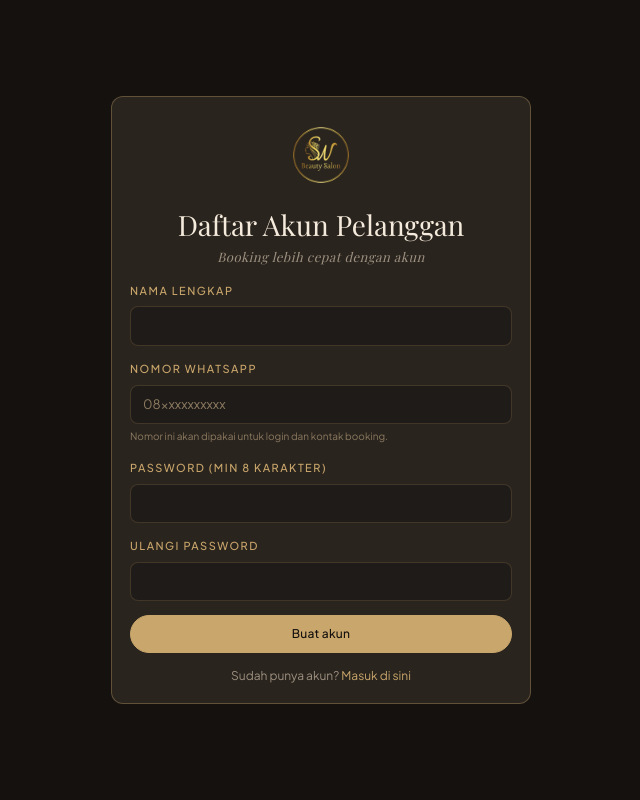
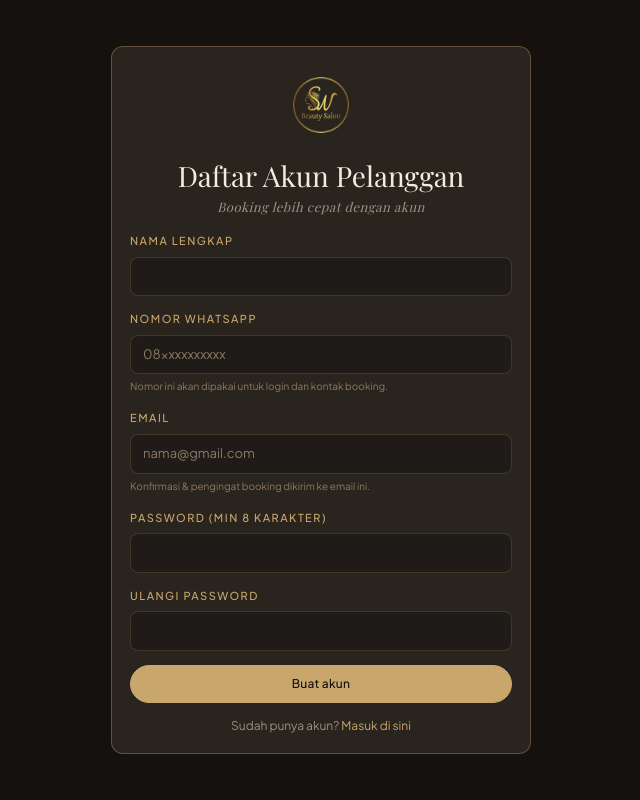
Before and after one commit to ryuken25/beauty-salon, a CodeIgniter 4 app: the page made by app/Views/auth/register.php in a window 1280 px wide. Shown: the whole page, without its empty margins (319-959 px from the left). Run offline with PHP 8.4 and a stand-in for CodeIgniter, Linux system fonts and the light colour scheme; the template is opened without the code that fills it, so the values that code supplies are empty; some libraries are stand-ins or nearby versions; some web fonts are replaced.

Commit message:
feat(auth): wajibkan email saat register pelanggan
Email akan jadi tujuan notifikasi (FASE 14). Sebelumnya boleh null
karena pelanggan tak punya akun — sekarang harus terisi & unik.

Auth::register:
  - Rules: email = required|valid_email|max_length[150]|is_unique[users.email]
  - Normalisasi sebelum insert: strtolower(trim(...)) — sehingga
    'User@Gmail.com' bertabrakan dengan 'user@gmail.com' di unique
    constraint dan inbox tujuan deterministik.
  - is_unique pun menyelesaikan BUG-3: dulu banyak NULL lolos di
    UNIQUE(email), sekarang kolomnya selalu terisi sehingga keduanya
    saling memperkuat.

auth/register view: input email baru di antara nomor WA dan
password, dengan help-text 'Konfirmasi & pengingat booking dikirim
ke email ini.' supaya pelanggan tahu kenapa wajib.

```diff
--- a/app/Controllers/Auth.php
+++ b/app/Controllers/Auth.php
@@ -70,6 +70,7 @@ class Auth extends BaseController
         if ($this->request->getMethod() === 'POST') {
             $rules = [
                 'nama' => 'required|min_length[3]|max_length[100]',
+                'email' => 'required|valid_email|max_length[150]|is_unique[users.email]',
                 'nomor_hp' => 'required|regex_match[/^(\+?62|0)8[0-9]{7,12}$/]',
                 'password' => 'required|min_length[8]',
                 'password_confirm' => 'required|matches[password]',
@@ -82,8 +83,9 @@ class Auth extends BaseController
             if ($userModel->where('nomor_hp', $phone)->first()) {
                 return redirect()->back()->withInput()->with('error', 'Nomor WhatsApp sudah terdaftar. Silakan login.');
             }
+            $email = strtolower(trim((string) $this->request->getPost('email')));
             $userModel->insert([
-                'email' => null,
+                'email' => $email,
                 'password_hash' => password_hash((string) $this->request->getPost('password'), PASSWORD_BCRYPT),
                 'nama' => trim((string) $this->request->getPost('nama')),
                 'nomor_hp' => $phone,
--- a/app/Views/auth/register.php
+++ b/app/Views/auth/register.php
@@ -19,6 +19,11 @@
       <div class="form-salon-help">Nomor ini akan dipakai untuk login dan kontak booking.</div>
     </div>
     <div class="mb-2">
+      <label class="form-salon-label">Email</label>
+      <input class="form-salon-input" type="email" name="email" required value="<?= esc(old('email')) ?>" placeholder="nama@gmail.com">
+      <div class="form-salon-help">Konfirmasi &amp; pengingat booking dikirim ke email ini.</div>
+    </div>
+    <div class="mb-2">
       <label class="form-salon-label">Password (min 8 karakter)</label>
       <input class="form-salon-input" type="password" name="password" required minlength="8">
     </div>
```
